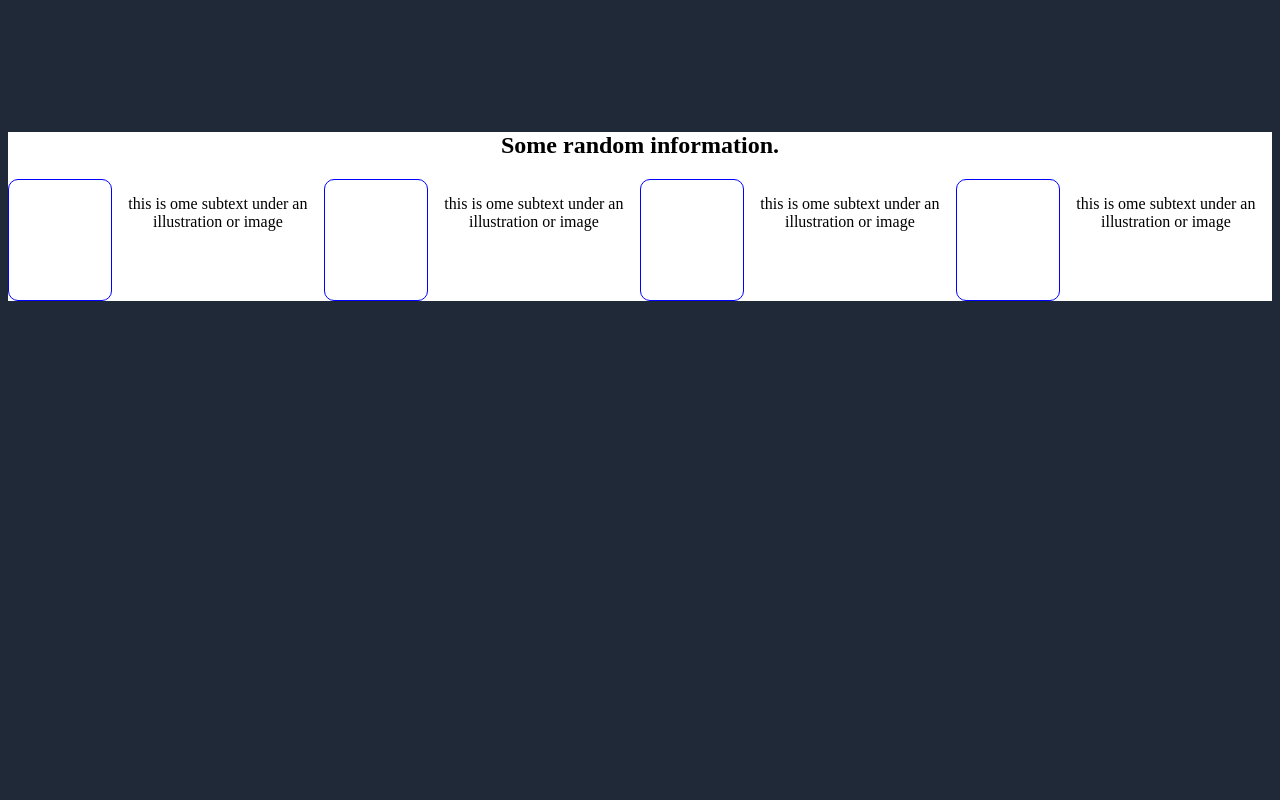
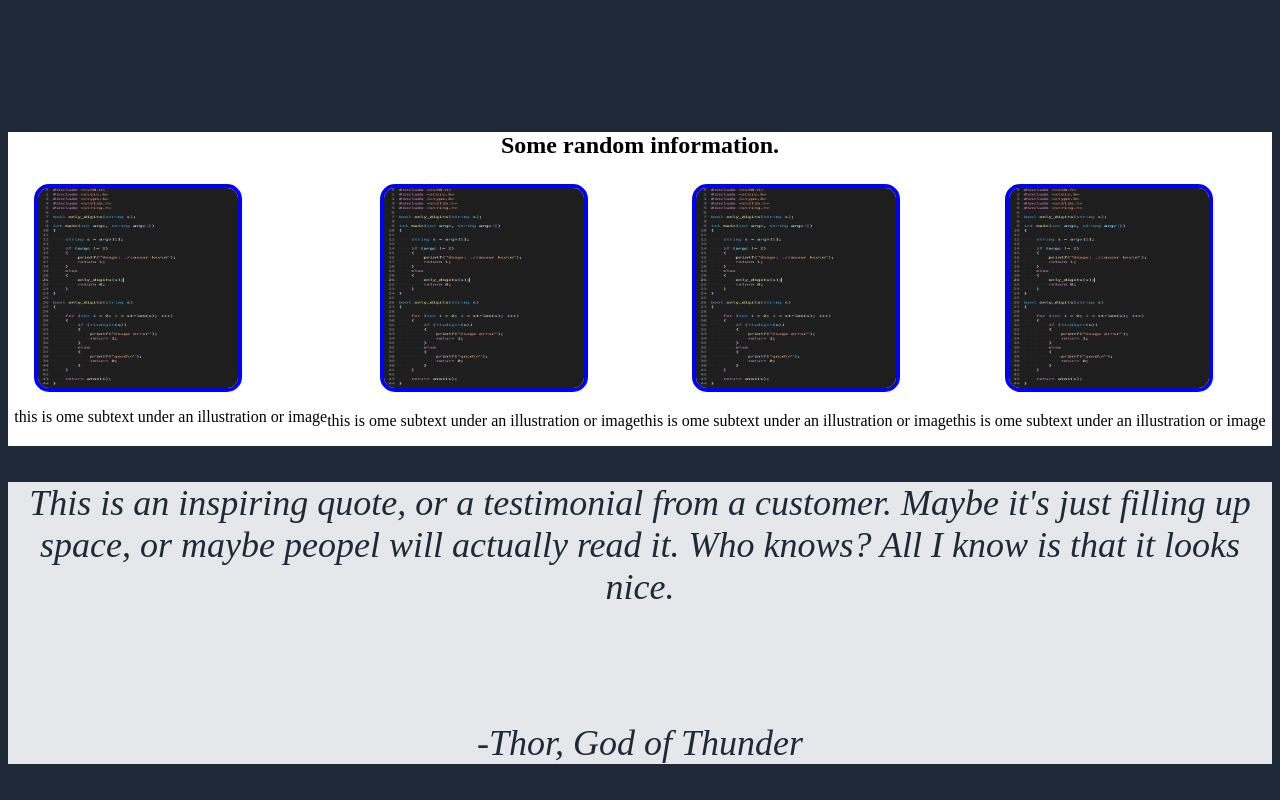
Before and after one commit to Jaecodes28/practice, a plain HTML site: page index.html in a window 1280 px wide. Shown: the part 582-1382 px from the top of the page. Before the commit the page ends 891 px from the top, so only its background shows below. Drawn offline with Linux system fonts and the light colour scheme.

Commit message:
70% done, polish pending

```diff
--- a/index.html
+++ b/index.html
@@ -8,6 +8,9 @@
   <link rel="stylesheet" href="stylesheet.css">
 </head>
 <body>
+
+  <!--Header of the website-->
+
   <header>
     <a href="#">Header Logo</a>
 
@@ -19,7 +22,7 @@
       </ul>
     </nav>
   </header>
-
+  <!--First section-->
   <div class="upperhero">
     <div class="left">
     <h1>This website is awesome</h1>
@@ -32,27 +35,47 @@
     </div>
 
   </div>
-
+  <!--Second section-->
 <div class="section3">
   <h2>Some random information.</h2>
 
   <div class="section3box">
-    <div class="box">
+
+    <div class="sec3container">
+    <img src="test.png" alt="Dog">
+    <p>this is ome subtext under an illustration or image</p>
     </div>
-    <p>this is ome subtext under an illustration or image</p>
 
-    <div class="box">
+
+    <div>
+      <img src="test.png" alt="Dog">
+      <p>this is ome subtext under an illustration or image</p>
     </div>
-    <p>this is ome subtext under an illustration or image</p>
 
-    <div class="box">
+
+    <div>
+      <img src="test.png" alt="Dog">
+      <p>this is ome subtext under an illustration or image</p>
     </div>
-    <p>this is ome subtext under an illustration or image</p>
 
-    <div class="box">
+
+    <div>
+      <img src="test.png" alt="Dog">
+      <p>this is ome subtext under an illustration or image</p>
     </div>
-    <p>this is ome subtext under an illustration or image</p>
+
   </div>
+
+</div>
+
+
+<!--Third Section-->
+
+<div class="quote">
+
+<p>This is an inspiring quote, or a testimonial from a customer. Maybe it's just filling up space, or maybe peopel will actually read it. Who knows? All I know is that it looks nice.</p>
+<br>
+<p>-Thor, God of Thunder</p>
 
 </div>
 
--- a/stylesheet.css
+++ b/stylesheet.css
@@ -73,18 +73,37 @@ li {
 }
 
 .section3 {
+
     background-color: white;
     display: block;
     text-align: center;
 }
 
-.box {
-    width: 150px;
-    height: 120px;
-    border: 1px solid blue;
-    border-radius: 10px;
-}
 
 .section3box{
     display: flex;
+    justify-content: center;
 }
+
+div > img {
+    width: 200px;
+    height: 200px;
+    border: 4px solid blue;
+    border-radius: 15px;
+    margin: 5px 20px 0px 20px;
+}
+
+.sec3container {
+    display: flex;
+    flex-direction: column;
+
+}
+
+.quote {
+
+    background: #E5E7EB;
+    font-size: 36px;
+    font-style: italic;
+    color: #1F2937;
+    text-align: center;
+}
```
Also changed, not shown: test.png (added), 1 other file.
